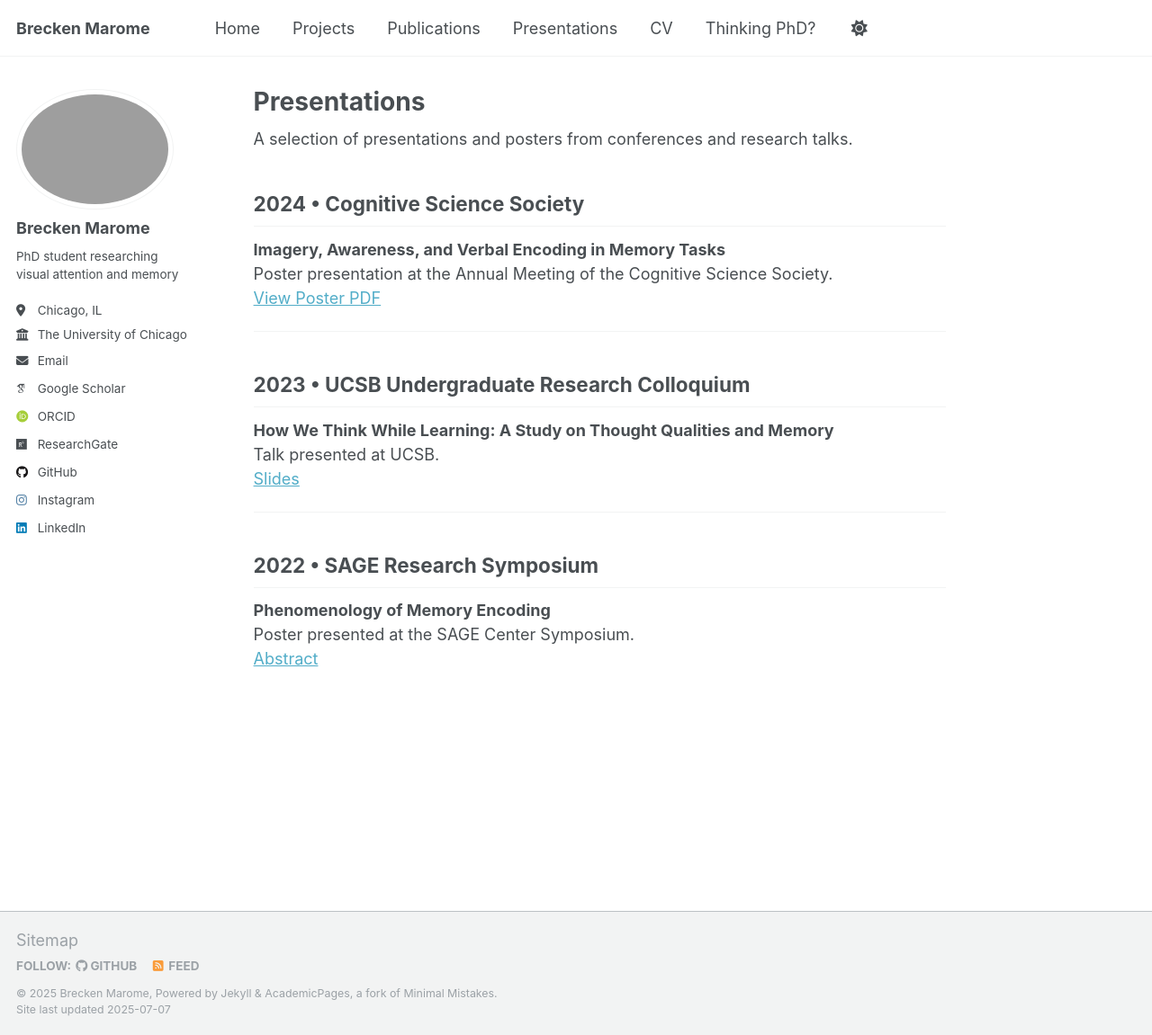
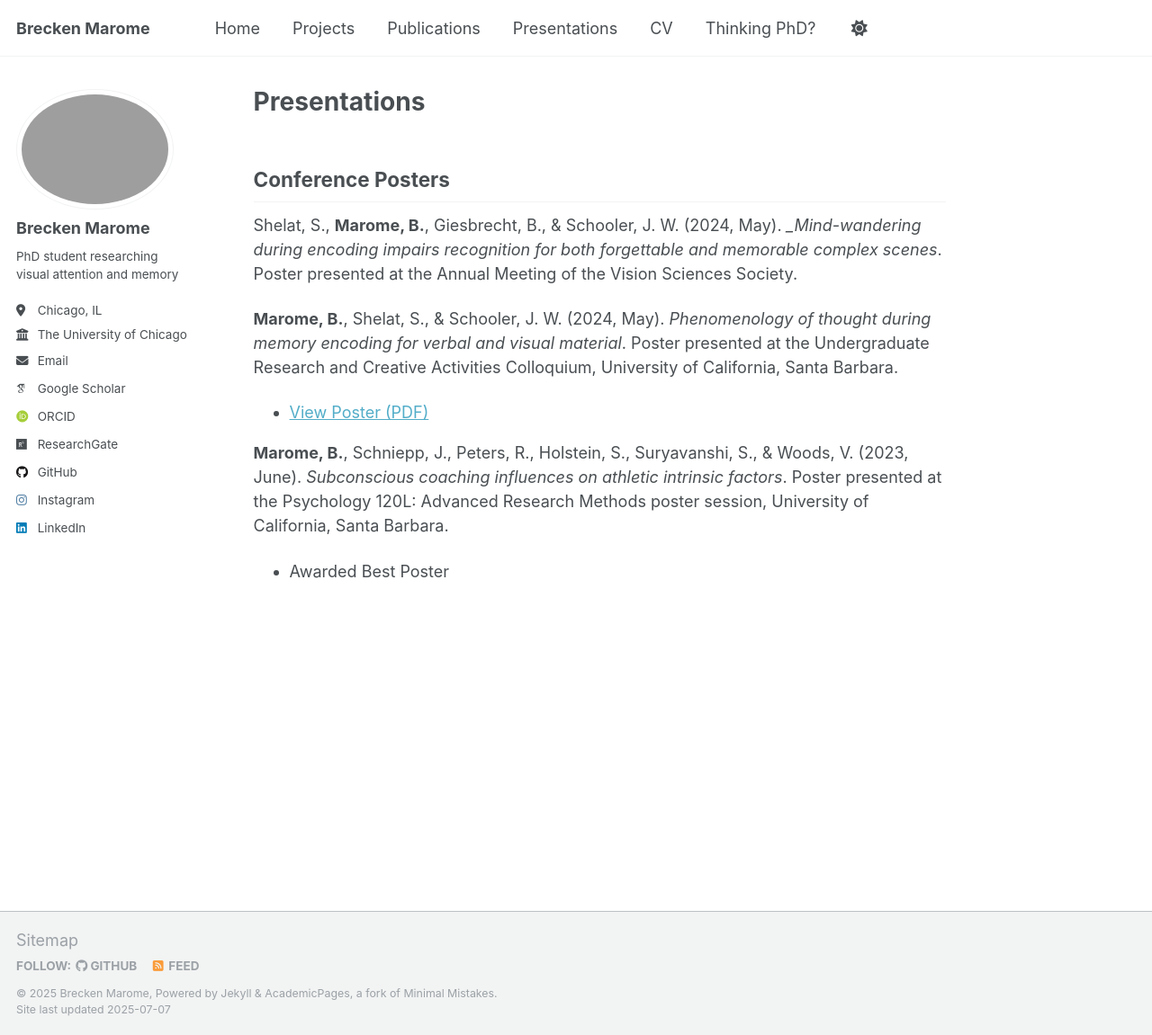
Before and after one commit to btmarome/btmarome.github.io, a Jekyll site: the page built from _pages/presentations.md, in a window 1280 px wide and 1151 px high. Shown: the whole window at 90% size. Built offline with Jekyll 4.4.1, drawn with Linux system fonts in a browser that asks for light colours; some web fonts are replaced; a script that is not in the unit is left out.

Commit message:
Update presentations.md

```diff
--- a/_pages/presentations.md
+++ b/_pages/presentations.md
@@ -5,26 +5,12 @@ permalink: /presentations/
 author_profile: true
 ---
 
-A selection of presentations and posters from conferences and research talks.
+## Conference Posters
 
-## 2024 • Cognitive Science Society
+Shelat, S., **Marome, B.**, Giesbrecht, B., & Schooler, J. W. (2024, May). *_Mind-wandering during encoding impairs recognition for both forgettable and memorable complex scenes*. Poster presented at the Annual Meeting of the Vision Sciences Society.
 
-**Imagery, Awareness, and Verbal Encoding in Memory Tasks**
-Poster presentation at the Annual Meeting of the Cognitive Science Society.
-[View Poster PDF](#)
+**Marome, B.**, Shelat, S., & Schooler, J. W. (2024, May). *Phenomenology of thought during memory encoding for verbal and visual material*. Poster presented at the Undergraduate Research and Creative Activities Colloquium, University of California, Santa Barbara.
+  - [View Poster (PDF)](/files/URCA_poster.pdf)
 
----
-
-## 2023 • UCSB Undergraduate Research Colloquium
-
-**How We Think While Learning: A Study on Thought Qualities and Memory**
-Talk presented at UCSB.
-[Slides](#)
-
----
-
-## 2022 • SAGE Research Symposium
-
-**Phenomenology of Memory Encoding**
-Poster presented at the SAGE Center Symposium.
-[Abstract](#)
+**Marome, B.**, Schniepp, J., Peters, R., Holstein, S., Suryavanshi, S., & Woods, V. (2023, June). *Subconscious coaching influences on athletic intrinsic factors*. Poster presented at the Psychology 120L: Advanced Research Methods poster session, University of California, Santa Barbara.
+  - Awarded Best Poster
```
